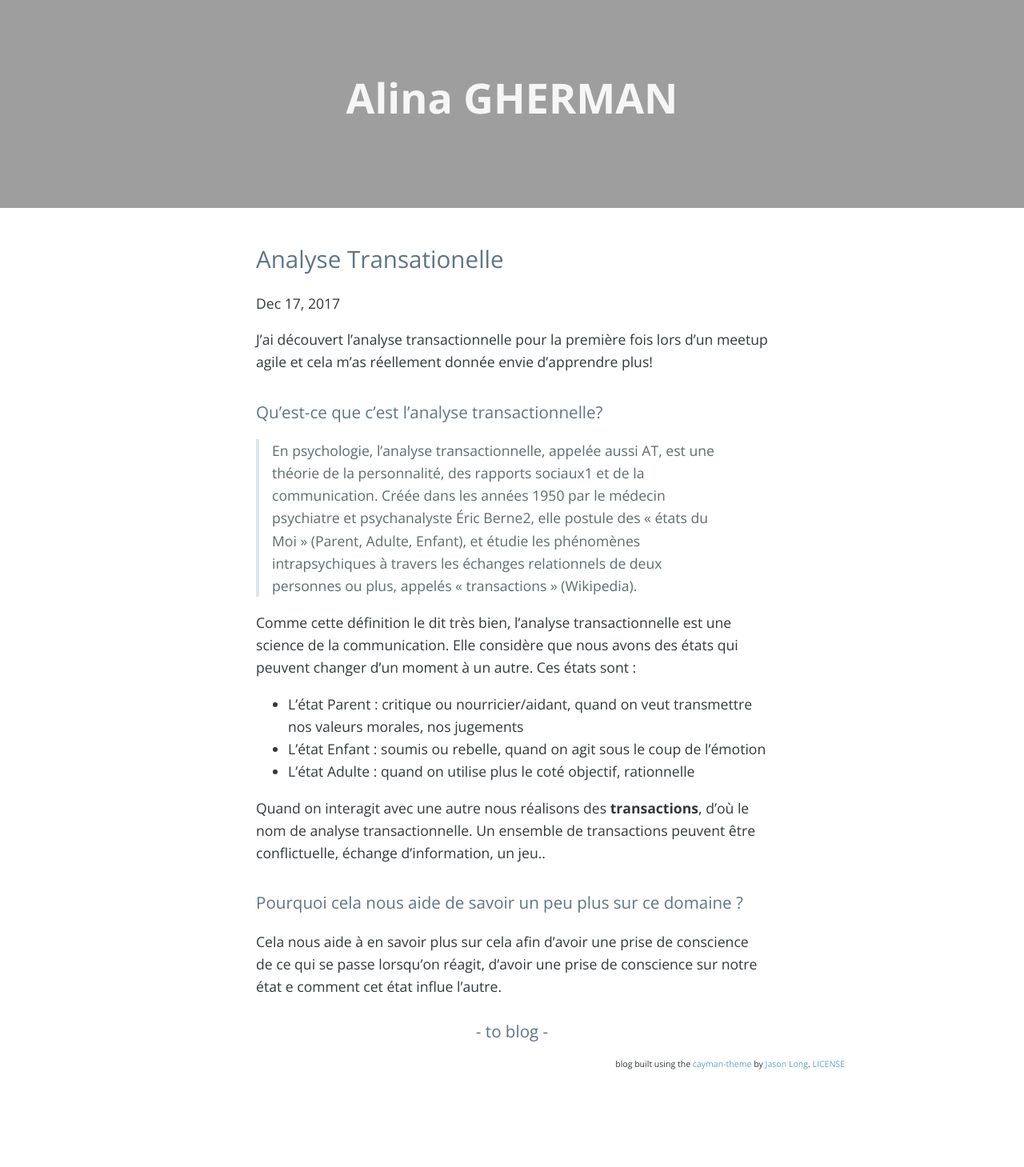
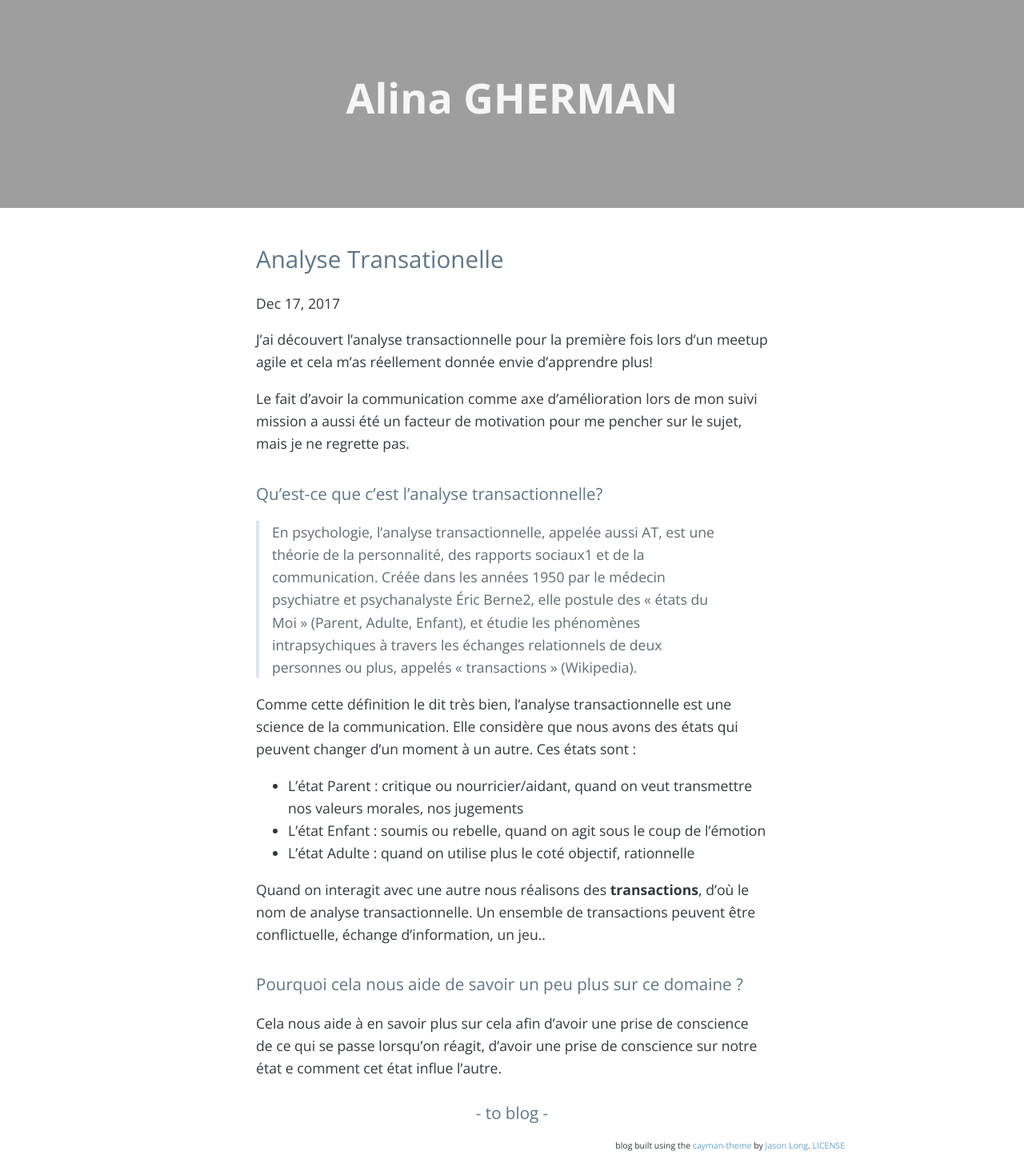
Before and after one commit to veve90/veve90.github.io, a Jekyll site: the page built from _posts/2017-12-17-analyse-transactionelle.md, in a window 1280 px wide. Shown: the whole page at 80% size. Built offline with Jekyll 4.4.1, drawn with Linux system fonts in a browser that asks for light colours; nearby versions of some CDN libraries; comment, search, counter and statistics services are not loaded; before the commit the page ends 1357 px from its top, so only the background shows below that.

Commit message:
Update 2017-12-17-analyse-transactionelle.md

```diff
--- a/_posts/2017-12-17-analyse-transactionelle.md
+++ b/_posts/2017-12-17-analyse-transactionelle.md
@@ -6,6 +6,8 @@ categories: comunication
 ---
 
 J'ai découvert l'analyse transactionnelle pour la première fois lors d'un meetup agile et cela m'as réellement donnée envie d'apprendre plus!
+
+Le fait d'avoir la communication comme axe d'amélioration lors de mon suivi mission a aussi été un facteur de motivation pour me pencher sur le sujet, mais je ne regrette pas.
 
 # Qu'est-ce que c'est l'analyse transactionnelle?
 
```
